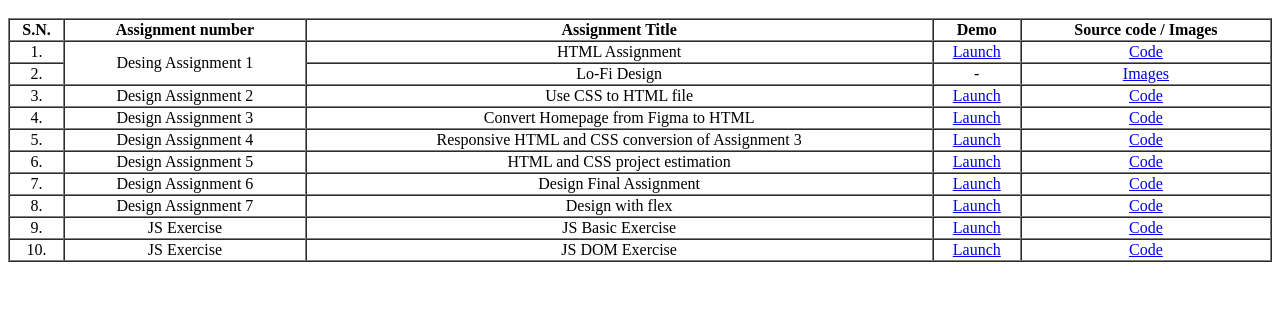
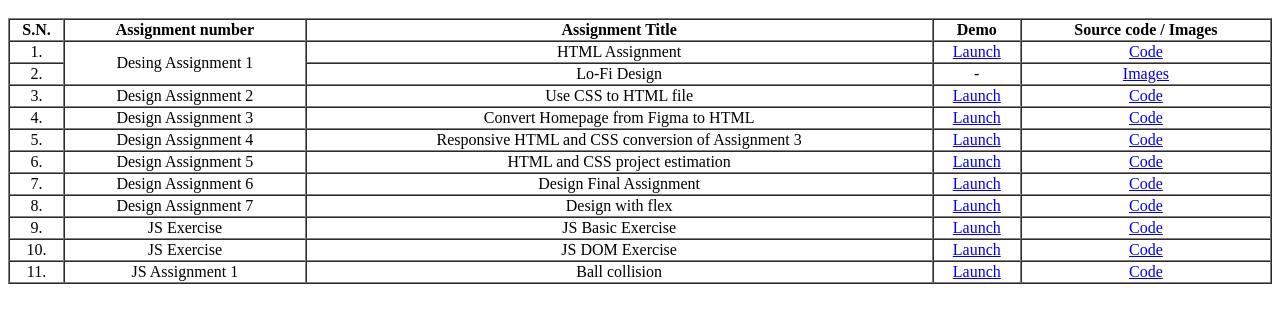
Before and after one commit to crazieeKinG/Leapfrog, a plain HTML site: page index.html in a window 1280 px wide. Shown: the part 101-424 px from the top of the page. Drawn offline with Linux system fonts and the light colour scheme.

Commit message:
Update table

```diff
--- a/index.html
+++ b/index.html
@@ -101,6 +101,14 @@
                 <td><a href="https://github.com/crazieeKinG/Leapfrog/tree/master/Assignments/JS-exercise-2">Code</a>
                 </td>
             </tr>
+            <tr>
+                <td>11.</td>
+                <td>JS Assignment 1</td>
+                <td>Ball collision</td>
+                <td><a href="./Assignments/Ball-collision/public/ball_collision/index.html">Launch</a></td>
+                <td><a href="https://github.com/crazieeKinG/Leapfrog/tree/master/Assignments/Ball-collision/public/ball_collision/">Code</a>
+                </td>
+            </tr>
         </tbody>
     </table>
 </body>
```
